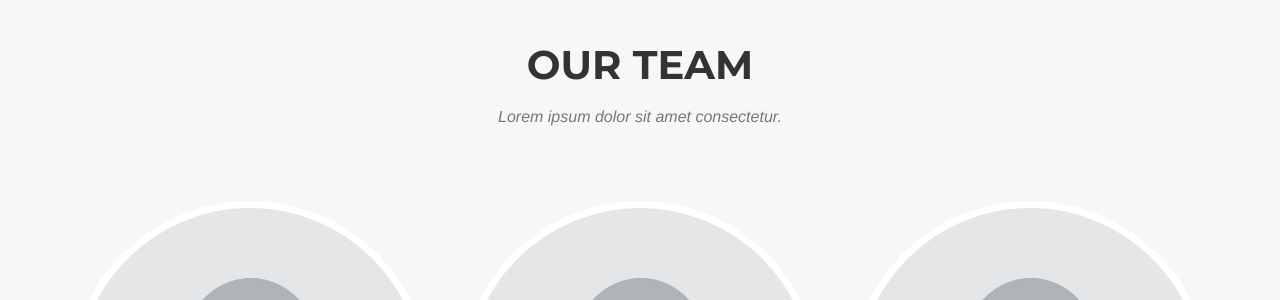
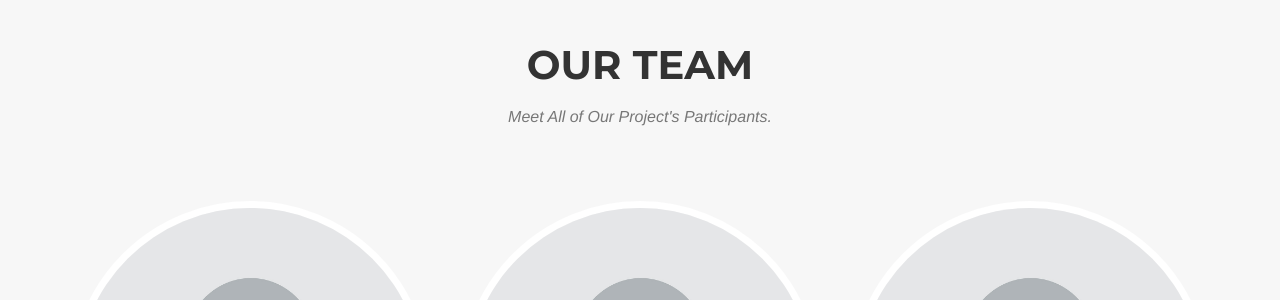
Before and after one commit to mhshaaban/egylandscapeproject.github.io, a Jekyll site: the page built from index.html, in a window 1280 px wide and 900 px high, scrolled down 6415 px. Shown: the part 152-452 px from the top of the window. Built offline with Jekyll 4.4.1, drawn with Linux system fonts in a browser that asks for light colours; some web fonts are replaced.

Commit message:
Update team.html

```diff
--- a/_includes/team.html
+++ b/_includes/team.html
@@ -4,7 +4,7 @@
             <div class="row">
                 <div class="col-lg-12 text-center">
                     <h2 class="section-heading">Our Team</h2>
-                    <h3 class="section-subheading text-muted">Lorem ipsum dolor sit amet consectetur.</h3>
+                    <h3 class="section-subheading text-muted">Meet All of Our Project's Participants.</h3>
                 </div>
             </div>
             <div class="row">
```
